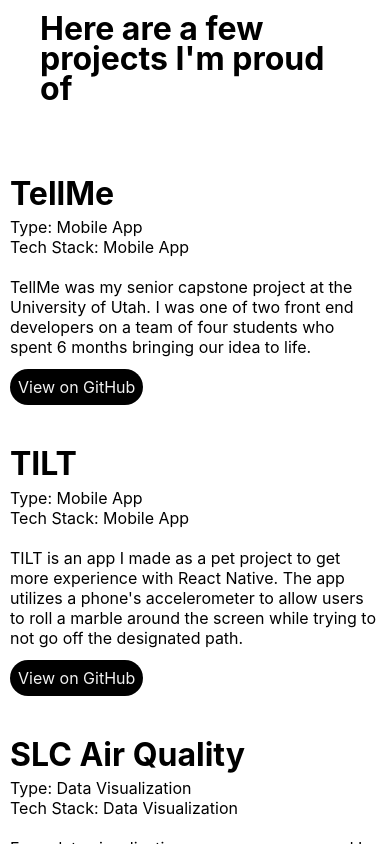
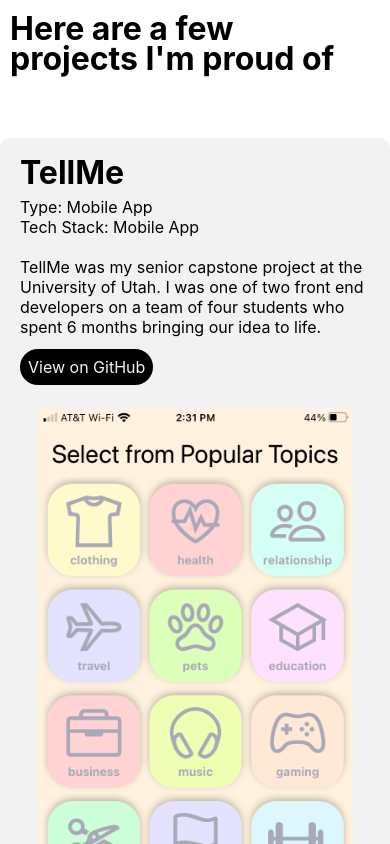
Before and after one commit to johnstevens24/PersonalSite, a React (Create React App) app in the folder personal-site/: page / in a window 390 px wide. Shown: the part 1160-2004 px from the top of the page. Built offline with nearby package versions, Linux system fonts and the light colour scheme.

Commit message:
image carousels done on mobile

```diff
--- a/personal-site/src/components/footer/Footer.js
+++ b/personal-site/src/components/footer/Footer.js
@@ -1,13 +1,10 @@
 import React from 'react'
+
+import "./footerStyles.css"
 
 const Footer = () => {
     const width = window.innerWidth
 
-    if(width < 940)
-        return(
-            <>
-            </>
-        )
     return (
         <div style={{width:'100%', height:'80px', marginTop:'20px', borderTop:"1px black solid", display:'flex', flexDirection:'row', alignItems:'center', justifyContent:'space-evenly'}}>
 
--- a/personal-site/src/components/pages/Home/HomePage.js
+++ b/personal-site/src/components/pages/Home/HomePage.js
@@ -12,6 +12,7 @@
 
 const HomePage = () => {
     const [autoPlay, setAutoPlay] = useState(true);
+    const [windowWidth, setWindowWidth] = useState(window.innerWidth)
     const languages = [
         {name:"JavaScript", icon:["https://cdn.jsdelivr.net/gh/devicons/devicon@latest/icons/javascript/javascript-original.svg"]},
         {name:"Python", icon:["https://cdn.jsdelivr.net/gh/devicons/devicon@latest/icons/python/python-original.svg"]},
@@ -65,11 +66,25 @@
     ]
 
     const responsive = {
-        0: { items: 1 },
+        0: { items: 1, itemsFit:'contain' },
         1500: { items: 2, itemsFit:'contain' },
         2200: { items: 3, itemsFit:'contain' },
         2900: { items: projects.length, itemsFit:'contain' } // This ensures all projects are shown at once on wider screens
     };
+
+    //this is necessary for the mobile version because for some reason the CSS for the AliceCarousel doesn't work when I simply use width:'100%' (or any variation of something similar)
+    useEffect(() => {
+        const handleResize = () => {
+
+            setWindowWidth(window.innerWidth)
+        };
+        console.log(windowWidth)
+        window.addEventListener('resize', handleResize);
+
+        return () => {
+            window.removeEventListener('resize', handleResize);
+        };
+    }, []);
 
     return(
         <div style={{display:'flex', flexDirection:'column', justifyContent:'flex-start', alignItems:'center'}}>
@@ -89,9 +104,6 @@
                         <div className='hoverText'>GitHub</div>
                     </div>
                 </div>
-
-
-
 
                 {/* Bio container */}
                 <div className='bioContainer'>
@@ -133,7 +145,32 @@
                     <h2>Here are a few projects I'm proud of</h2>
                 </div>
 
+                <div className='mobileProjectDiv'>
+                    {projects.map((project, index) => (
+                        <div key={index} className='mobileProjectSlide' style={{width:`${windowWidth}px`}}>
+                            <h2>{project.title}</h2>
+                            <p>Type: {project.type}</p>
+                            <p>Tech Stack: {project.type}</p>
+                            <br/>
+                            <p>{project.info}</p>
+                            <br/>
+                            <a href={project.link} target="_blank" rel="noopener noreferrer">View on GitHub</a>
+                            <div className='mobileCarouselContainer'>
+                                <AliceCarousel responsive={responsive} autoPlay={true} disableButtonsControls={true} animationDuration={1000} infinite={true} autoPlayInterval={5000} animationEasingFunction='ease' >
+                                    {project.images.map((image, index) => (
+                                        <div key={index} style={{ display: 'flex', justifyContent: 'center', alignItems: 'center', height: '100%', width:'100%'}}>
+                                            <img src={image} style={{width:'90%'}}/>
+                                        </div>
+                                    ))}
+                                </AliceCarousel>
+
+                            </div>
+                    </div>
+                ))}
             </div>
+
+            </div>
+
             <div className='carouselDiv' onMouseEnter={() => {console.log("entering"); setAutoPlay(false)}} onMouseLeave={() => {setAutoPlay(true)}}>
                 <AliceCarousel
                     animationEasingFunction='linear'
@@ -173,29 +210,7 @@
                     }
                 </AliceCarousel>
             </div>
-            <div className='mobileProjectDiv'>
-                {projects.map((project, index) => (
-                    <div key={index} className='mobileProjectSlide'>
-                        <h2>{project.title}</h2>
-                        <p>Type: {project.type}</p>
-                        <p>Tech Stack: {project.type}</p>
-                        <br/>
-                        <p>{project.info}</p>
-                        <br/>
-                        <a href={project.link} target="_blank" rel="noopener noreferrer">View on GitHub</a>
 
-                        {/* <div className='mobileCarouselContainer'>
-                            <AliceCarousel autoPlay={true} disableButtonsControls={true} animationDuration={1000} infinite={true} autoPlayInterval={5000} animationEasingFunction='ease'>
-                                {project.images.map((image, index) => (
-                                    <div key={index} style={{ display: 'flex', justifyContent: 'center', alignItems: 'center', height: '100%' }}>
-                                        <img src={image} style={{maxWidth:'100%', maxHeight:'50%', border:'1px solid lightgrey'}}/>
-                                    </div>
-                                ))}
-                            </AliceCarousel>
-                        </div> */}
-                    </div>
-                ))}
-            </div>
         </div>
     )
 }
--- a/personal-site/src/components/pages/Home/HomePageStyles.css
+++ b/personal-site/src/components/pages/Home/HomePageStyles.css
@@ -321,15 +321,25 @@
         display: none;
     }
 
+    .projectsContainer {
+        padding-left: 10px;
+    }
+
     .mobileProjectDiv {
-        display: block;
+        display: flex;
+        flex-direction: column;
+        justify-content: flex-start;
+        align-items: center;
+        width: 100%;
     }
 
     .mobileProjectSlide {
-        width: 100%;
-        padding: 10px;
+        /* width: 375px; */
+        padding: 20px;
         /* background-color: aqua; */
         margin-bottom: 2rem;
+        background-color: #f2f2f2;
+        border-radius: 10px;
     }
 
     .mobileProjectSlide h2 {
@@ -344,8 +354,7 @@
     }
 
     .mobileCarouselContainer {
-        width: 300px;
-        height: 90%;
-        background-color: white;
+        /* width: 300px; */
+        margin-top: 2rem;
     }
 }
```
